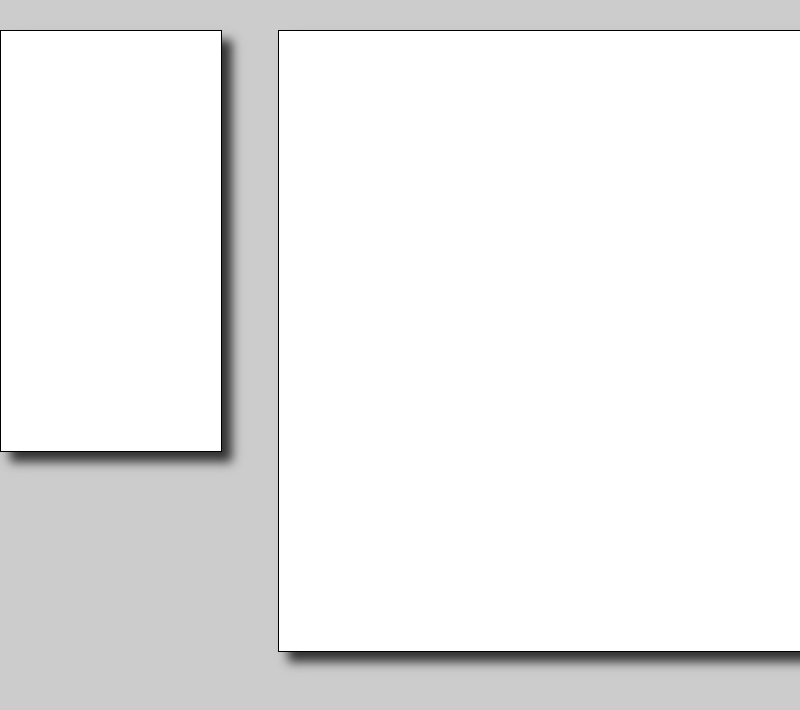
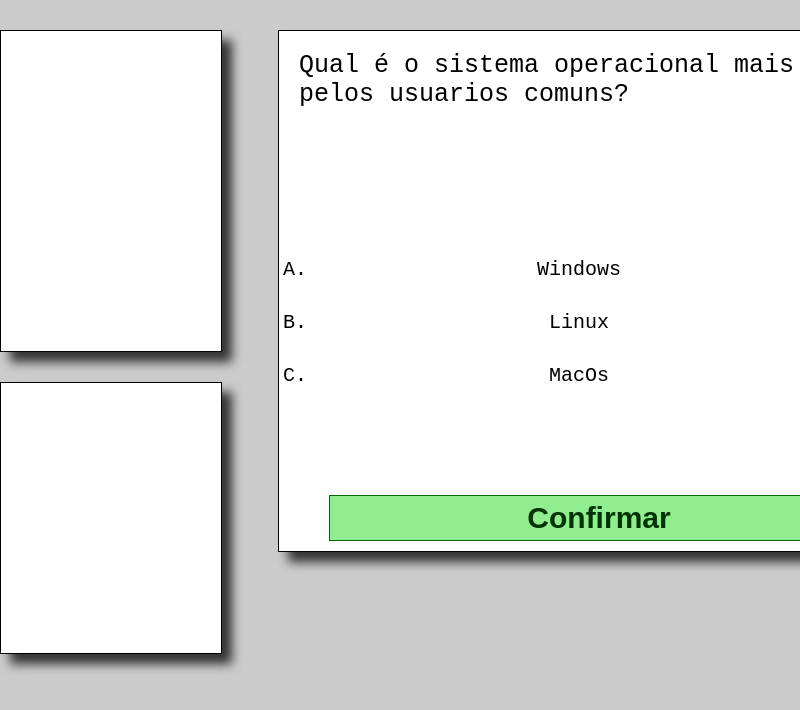
Before and after one commit to Ninho12/Quiz-de-Programacao, an Electron app: page index.html in a window 800 px wide. Shown: the top 710 px of the page. Drawn offline with Linux system fonts and the light colour scheme.

Commit message:
Trabalhando com a logica

```diff
--- a/index.html
+++ b/index.html
@@ -12,14 +12,35 @@
 <body>
 
     <main>
-        <div id="placar">
 
-        </div>
+        <section id="lado">
+            <div id="placar">
+
+            </div>
+
+            <div id="doacoes">
+
+            </div>
+        </section>
 
         <div id="questinario">
+            <article id="pergunta">
 
+                <p id="questao">Qual é o sistema operacional mais
+                    usado pelos usuarios comuns?</p>
+                <ol type="A">
+                    <li id="questao_a">Windows</li>
+                    <li id="questao_b">Linux</li>
+                    <li id="questao_c">MacOs</li>
+                </ol>
+
+                <button id="confirmar">Confirmar</button>
+
+            </article>
         </div>
     </main>
 
+
+    <script src="script.js"></script>
 </body>
 </html>
--- a/script.js
+++ b/script.js
@@ -0,0 +1,8 @@
+function escolher(this){
+
+    var opcao = this;
+
+    opcao.classList.add("escolha");
+
+
+}
--- a/style.css
+++ b/style.css
@@ -29,12 +29,85 @@
     box-shadow: 10px 10px 10px #333;
 }
 
+/* Container do placar */
 #placar{
     width: 200px;
-    height: 400px;
+    height: 300px;
 }
 
+/* Container de doações */
+#doacoes{
+    margin-top: 30px;
+    width: 200px;
+    height: 250px;
+}
+
+/* Questionario é o container */
 #questinario{
     width: 600px;
-    min-height: 600px;
+    height: 500px;
 }
+
+/* Pergunta é outro container */
+#pergunta{
+    padding: 10px;
+    width: 600px;
+    height: 500px;
+    display: flex;
+    flex-direction: column;
+    justify-content: space-between;
+}
+
+/*Lista no centro*/
+#pergunta ol{
+    text-align: center;
+}
+
+/* Lista das opções da pergunta */
+#pergunta li{
+    cursor: pointer;
+    width: 500px;
+    margin-left: 20px;
+    transition: 0.5s;
+}
+#pergunta li:hover{
+    background-color: #ccc;
+    transition: 0.5s;
+}
+
+/* A pergunta em si */
+#questao{
+    font-size: 25px;
+    font-family: 'Courier New', Courier, monospace;
+    margin-bottom: 20px;
+}
+
+#questao_a, #questao_b, #questao_c{
+    font-size: 20px;
+    font-family: 'Courier New', Courier, monospace;
+    margin-top: 10px;
+    padding: 10px;
+}
+
+#confirmar{
+    background-color: lightgreen;
+    color: #030;
+    border: 1px solid darkgreen;
+    width: 90%;
+    padding: 5px 10px;
+    text-align: center;
+    font-size: 30px;
+    font-weight: bold;
+    position: relative;
+    bottom: 10px;
+    left: 5%;
+}
+
+#confirmar:hover{
+    cursor: pointer;
+}
+
+li.escolha{
+    background-color: aqua;
+    border: 1px solid darkblue;
+}
```
